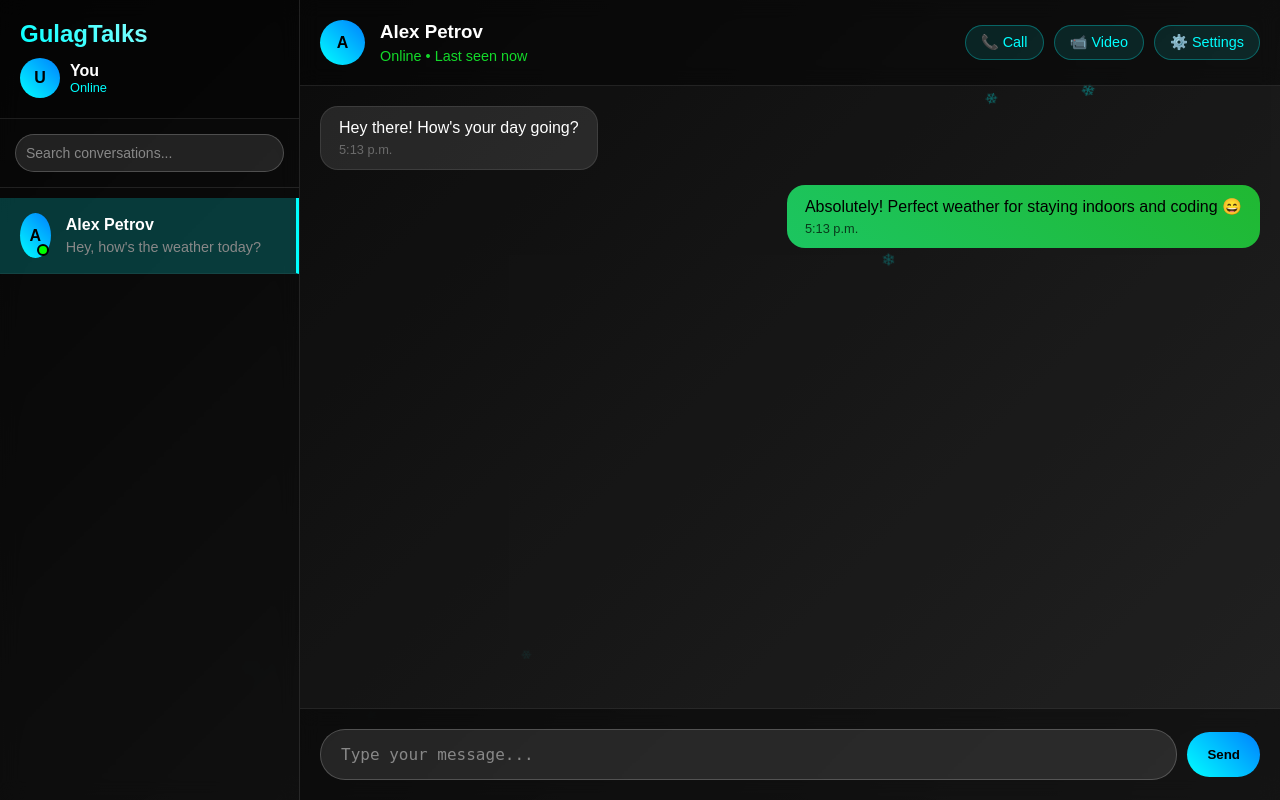
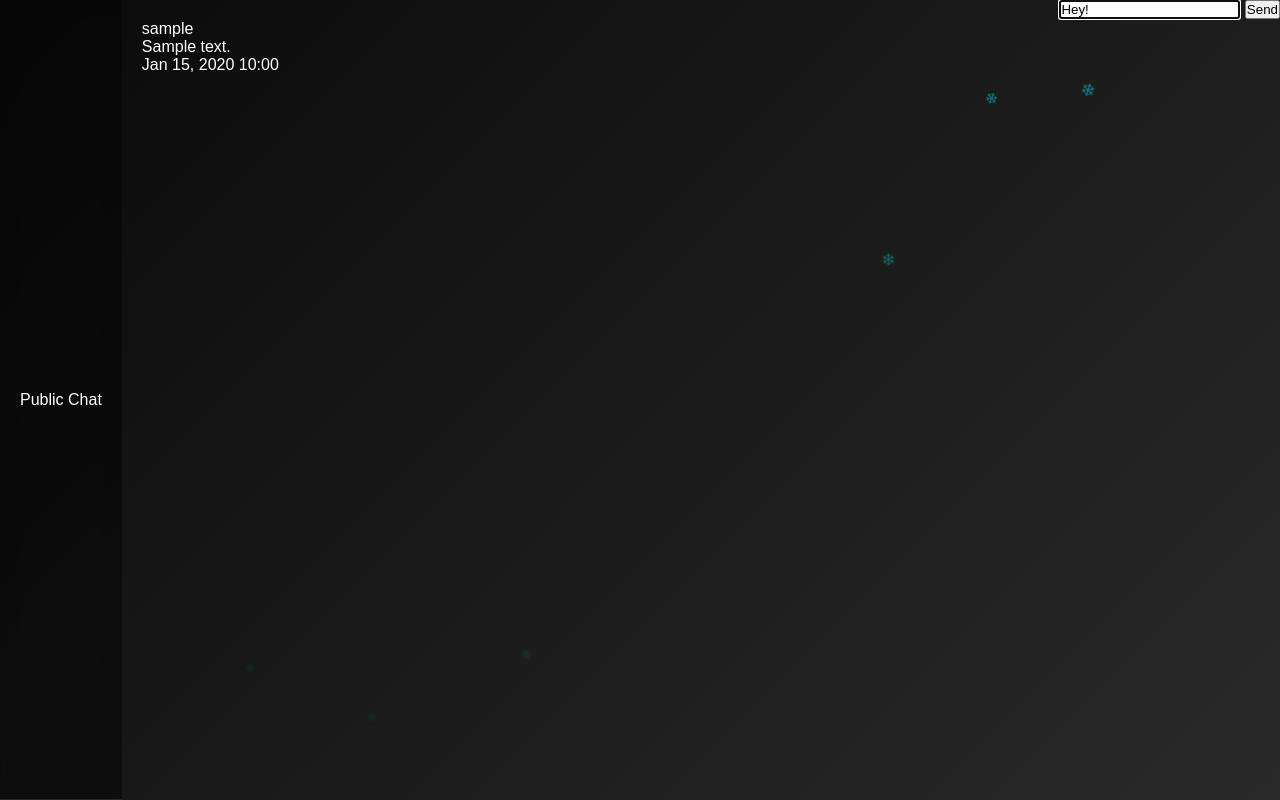
Before and after one commit to Guhyapati170/GulagTalks, a Django app: template GulagTalks/Chat/templates/chatPage.html in a window 1280 px wide. Run offline with Django 5.2, Linux system fonts and the light colour scheme; tables that the repository leaves empty hold one stand-in row (values such as "Sample post"); the template is opened without the code that fills it: values that come from a table or form of the project are taken from there, most other values are stand-ins (such as "Sample title", 1, 10 or a date in 2020).

Commit message:
Add files via upload

```diff
--- a/GulagTalks/Chat/templates/chatPage.html
+++ b/GulagTalks/Chat/templates/chatPage.html
@@ -435,74 +435,27 @@
 </head>
 <body>
     <div class="chat-container">
-        <div class="sidebar">
-            <div class="sidebar-header">
-                <div class="logo">GulagTalks</div>
-                <div class="user-profile">
-                    <div class="user-avatar">U</div>
-                    <div class="user-info">
-                        <div class="user-name">You</div>
-                        <div class="user-status">Online</div>
-                    </div>
-                </div>
-            </div>
-
-            <div class="chat-search">
-                <input type="text" class="search-input" placeholder="Search conversations...">
-            </div>
-
-            <div class="chat-list scrollbar-custom">
-                <div class="chat-item active">
-                    <div class="chat-avatar">
-                        A
-                        <div class="online-indicator"></div>
-                    </div>
-                    <div class="chat-info">
-                        <div class="chat-name">Alex Petrov</div>
-                        <div class="chat-preview">Hey, how's the weather today?</div>
-                    </div>
-                    <div class="chat-time"></div>
-                </div>
-            </div>
+        <div class="chat-header">
+            Public Chat
         </div>
 
-        <div class="main-chat">
-            <div class="chat-header">
-                <div class="chat-header-info">
-                    <div class="chat-header-avatar">A</div>
-                    <div class="chat-header-details">
-                        <h3>Alex Petrov</h3>
-                        <p>Online • Last seen now</p>
-                    </div>
+        <div id="chat-messages" class="chat-messages">
+            <!-- Messages will be loaded here by Django and updated by WebSocket -->
+            {% for message in chat_messages %}
+                <div class="message-bubble {% if message.owner == user %}message-self{% else %}message-other{% endif %}">
+                    <div class="message-author">{{ message.owner.username }}</div>
+                    <div>{{ message.body }}</div>
+                    <div class="message-timestamp">{{ message.created|date:"M d, Y H:i" }}</div>
                 </div>
-                <div class="chat-actions">
-                    <button class="action-btn">📞 Call</button>
-                    <button class="action-btn">📹 Video</button>
-                    <button class="action-btn">⚙️ Settings</button>
-                </div>
-            </div>
+            {% endfor %}
+        </div>
 
-            <div class="chat-messages scrollbar-custom" id="chatMessages">
-                <div class="message received">
-                    <div class="message-text">Hey there! How's your day going?</div>
-                    <div class="message-time">{% now "TIME_FORMAT" %}</div>
-                </div>
-                <div class="message sent">
-                    <div class="message-text">Absolutely! Perfect weather for staying indoors and coding 😄</div>
-                    <div class="message-time">{% now "TIME_FORMAT" %}</div>
-                </div>
-            </div>
-
-            <div class="typing-indicator" id="typingIndicator">
-                Alex is typing...
-            </div>
-
-            <div class="chat-input-container">
-                <div class="chat-input-wrapper">
-                    <textarea class="chat-input" placeholder="Type your message..." id="messageInput" rows="1"></textarea>
-                    <button class="send-btn" id="sendBtn">Send</button>
-                </div>
-            </div>
+        <div class="chat-form-container">
+            <form id="chat-form" class="chat-form" hx-post="{% url 'chat-page' %}" hx-swap="none" hx-trigger="submit">
+                {% csrf_token %}
+                {{ form.body }}
+                <button type="submit">Send</button>
+            </form>
         </div>
     </div>
 
--- a/GulagTalks/Chat/views.py
+++ b/GulagTalks/Chat/views.py
@@ -1,7 +1,8 @@
 from django.shortcuts import render,redirect,get_object_or_404
 from django.contrib.auth.decorators import login_required
-from .forms import *
-from .models import *
+from .forms import ChatmessageCreateForm
+from .models import GroupChats
+
 # Create your views here.
 
 @login_required
```
Also changed, not shown: GulagTalks/Chat/migrations/0002_alter_gc_messages_body.py (added), GulagTalks/db.sqlite3.
